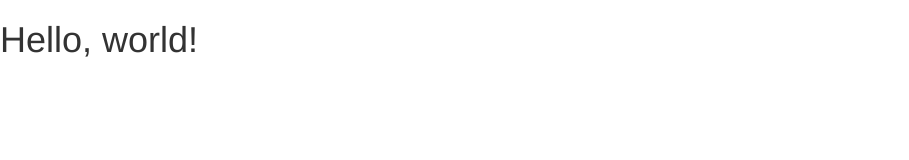
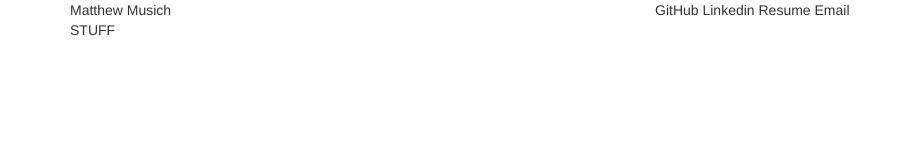
Before and after one commit to mattmusich/mattmusich.github.io, a plain HTML site: page index.html in a window 1280 px wide. Shown: the whole page, without its empty margins (0-909 px from the left). Drawn offline with nearby package versions, Linux system fonts and the light colour scheme.

Commit message:
basic structure added

```diff
--- a/index.html
+++ b/index.html
@@ -5,7 +5,7 @@
     <meta http-equiv="X-UA-Compatible" content="IE=edge">
     <meta name="viewport" content="width=device-width, initial-scale=1">
     <!-- The above 3 meta tags *must* come first in the head; any other head content must come *after* these tags -->
-    <title>Bootstrap 101 Template</title>
+    <title>Matt Musich</title>
 
     <!-- Bootstrap -->
     <link href="css/bootstrap.min.css" rel="stylesheet">
@@ -18,7 +18,40 @@
     <![endif]-->
   </head>
   <body>
-    <h1>Hello, world!</h1>
+
+      <div>
+
+<!-- HEADER -->
+          <div id="mHeader" class="container">
+
+
+              <div class="row">
+                  <div class="col-md-6">Matthew Musich</div>
+                  <div class="col-md-6">GitHub Linkedin Resume Email</div>
+              </div>
+
+
+
+
+          </div>
+<!-- END HEADER -->
+
+<!-- CONTENT -->
+          <div id="mContent" class="container">
+
+
+              STUFF
+
+
+
+
+
+
+          </div>
+<!-- END CONTENT -->
+
+
+      </div>
 
     <!-- jQuery (necessary for Bootstrap's JavaScript plugins) -->
     <script src="https://ajax.googleapis.com/ajax/libs/jquery/1.11.3/jquery.min.js"></script>
```
